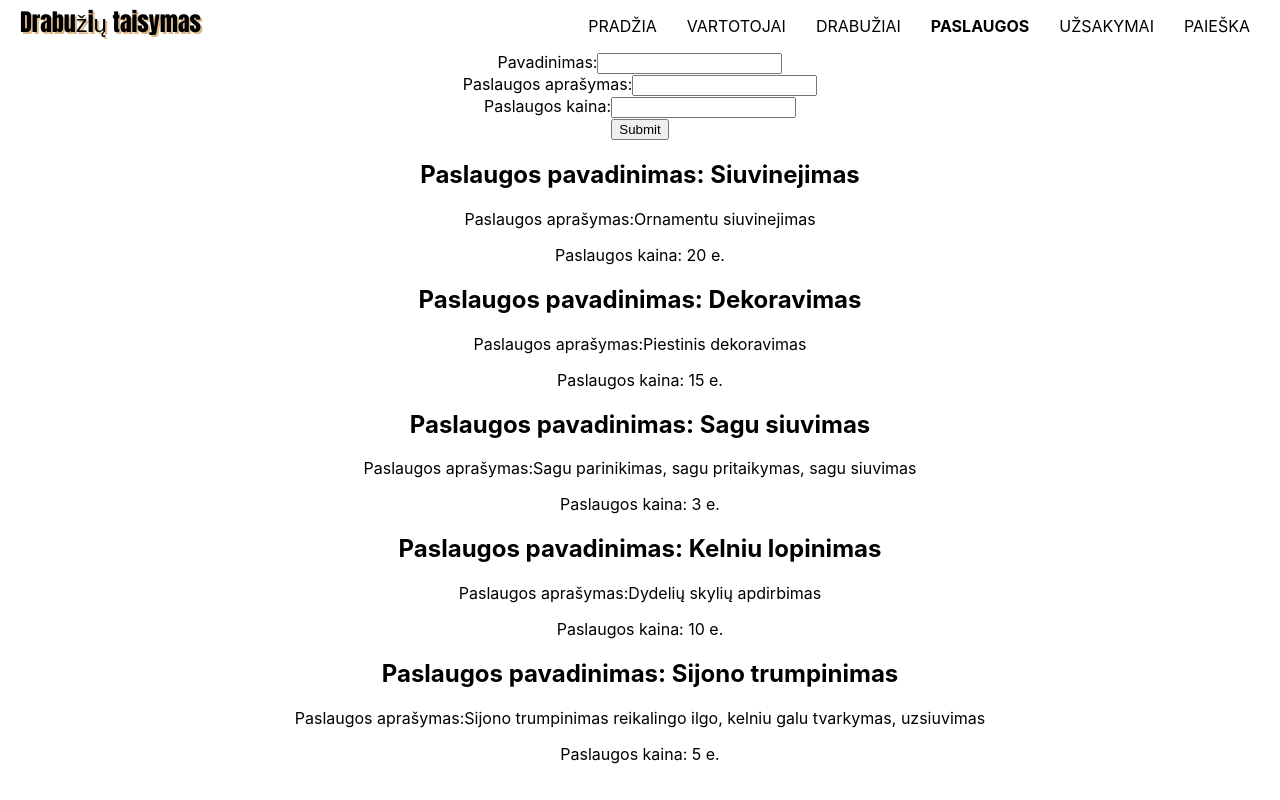
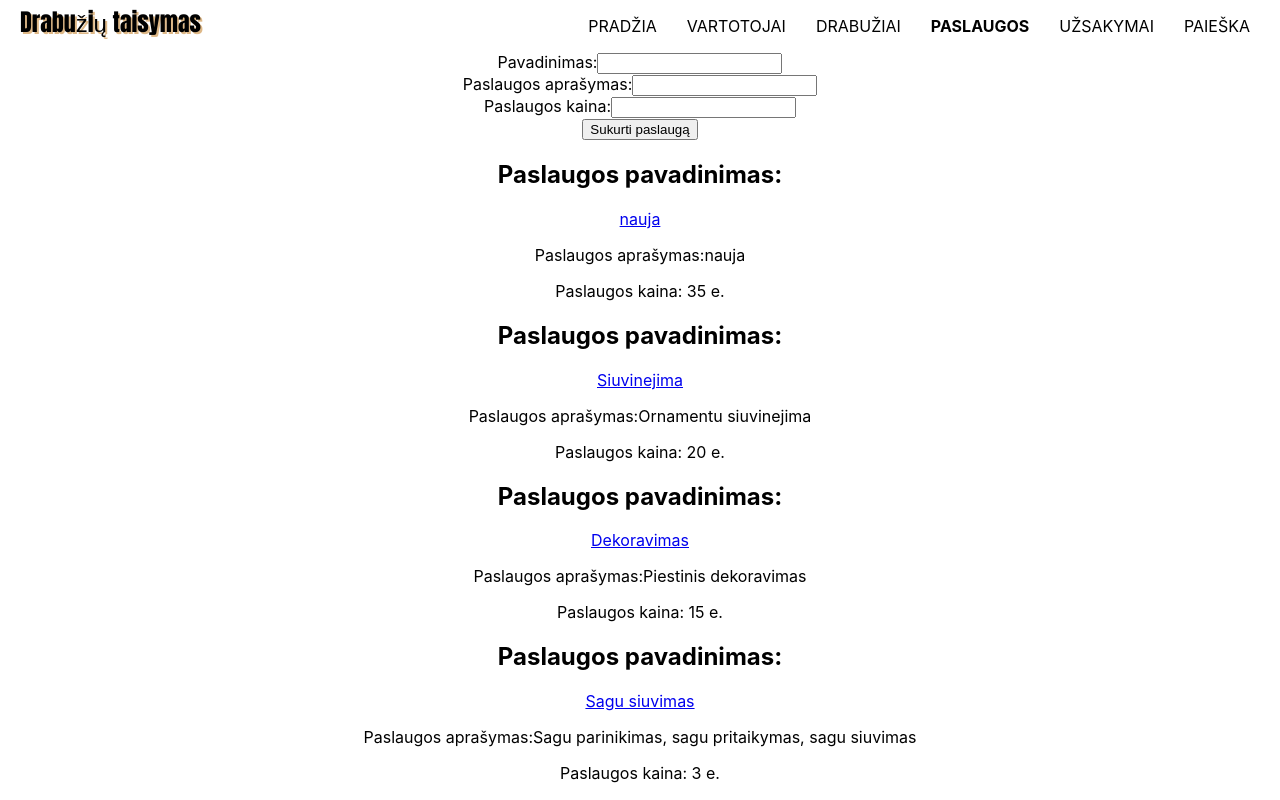
Before and after one commit to lauramatiukievic/sewing-app, a React (Create React App) app: page /services in a window 1280 px wide. Shown: the top 800 px of the page. Built offline with nearby package versions, Linux system fonts and the light colour scheme; data requests are answered from the project's data file.

Commit message:
added edit to service

```diff
--- a/db.json
+++ b/db.json
@@ -85,10 +85,16 @@
       "id": 4
     },
     {
-      "title": "Siuvinejimas",
-      "body": "Ornamentu siuvinejimas",
-      "price": "20",
-      "id": 5
+      "id": 5,
+      "title": "Siuvinejima",
+      "body": "Ornamentu siuvinejima",
+      "price": "20"
+    },
+    {
+      "id": 6,
+      "title": "nauja",
+      "body": "nauja",
+      "price": "35"
     }
   ],
   "orders": [
--- a/src/components/serviceForm/ServiceForm.js
+++ b/src/components/serviceForm/ServiceForm.js
@@ -3,26 +3,47 @@ import { useForm } from "react-hook-form";
 import axios from "axios";
 import { API_URL } from "../../config";
 
-function ServiceForm(props) {
+function ServiceForm({ service, onCreate, onEdit }) {
+  const getDefaultValues = () => {
+    if (service) {
+      const { id, title, body, price } = service;
+      return { defaultValues: { id: id, title: title, body: body, price: price } };
+    } else {
+      return { defaultValues: { title: "", body: "", email: "" } };
+    }
+  };
+
   const {
     register,
     handleSubmit,
     reset,
     formState: { errors },
-  } = useForm();
+  } = useForm(getDefaultValues());
 
   const onSubmit = (data) => {
+    if (service) {
+      axios
+        .put(`${API_URL}/services/${service.id}`, data)
+        .then(() => {
+          onEdit();
+          alert("Paslauga pakoreguota");
+        })
+        .catch((error) => {
+          alert("Klaida kuriant paslaugą");
+        });
+    } else {
       axios
         .post(`${API_URL}/services`, data)
         .then((response) => {
           const createdService = response.data;
-        props.onCreate(createdService);
-        alert("Paslauga sukurtas!");
+          onCreate(createdService);
+          alert("Paslauga sukurta!");
         })
         .catch((error) => {
           alert("Klaida kuriant paslauga");
         });
       reset();
+    }
   };
   return (
     <form className="user-form" onSubmit={handleSubmit(onSubmit)}>
@@ -47,7 +68,8 @@ function ServiceForm(props) {
           {errors && errors.price && <span> Užpildyti privaloma!</span>}
         </label>
       </div>
-      <input type="submit" />
+
+      {service ? <input type="submit" value="Išsaugoti paslaugą" /> : <input type="submit" value="Sukurti paslaugą" />}
     </form>
   );
 }
--- a/src/pages/service/Service.js
+++ b/src/pages/service/Service.js
@@ -8,10 +8,13 @@ import { RingLoader } from "react-spinners";
 
 import Container from "../../components/container/Container";
 import { useParams } from "react-router";
+import ServiceForm from "../../components/serviceForm/ServiceForm";
+import { Button } from "@mui/base";
 
 function Service() {
   const { id } = useParams();
   const [service, setService] = useState([]);
+  const [isEdit, setIsEdit] = useState(false);
 
   async function fetchData() {
     const res = await axios.get(`${API_URL}/services/${id}`);
@@ -25,14 +28,21 @@ function Service() {
   if (!service) {
     return <RingLoader color="rgba(214, 142, 54, 1)" />;
   }
+  const editService = () => {
+    fetchData();
+    setIsEdit(false);
+  };
 
   return (
     <Container>
+      {isEdit && <ServiceForm service={service} onEdit={editService} />}
       <div className="service-info" key={service.id}>
         <h2>Paslaugos pavadinimas: {service.title}</h2>
         <p>Paslaugos aprašymas:{service.body}</p>
         <p>Paslaugos kaina: {service.price} e.</p>
       </div>
+
+      {!isEdit && <Button onClick={() => setIsEdit(true)}>Koreguoti paslaugą</Button>}
     </Container>
   );
 }
--- a/src/pages/services/Services.js
+++ b/src/pages/services/Services.js
@@ -3,6 +3,7 @@ import axios from "axios";
 
 import { API_URL } from "../../config";
 import { useEffect, useState } from "react";
+import { Link } from "react-router-dom";
 
 import { RingLoader } from "react-spinners";
 
@@ -33,7 +34,9 @@ function Services() {
       <ServiceForm onCreate={createService} />
       {services.map((service) => (
         <div className="service-info" key={service.id}>
-          <h2>Paslaugos pavadinimas: {service.title}</h2>
+          {" "}
+          <h2>Paslaugos pavadinimas: </h2>
+          <Link to={`/services/${service.id}`}>{service.title}</Link>
           <p>Paslaugos aprašymas:{service.body}</p>
           <p>Paslaugos kaina: {service.price} e.</p>
         </div>
```
Lines whose indentation alone changed are shown as unchanged.
